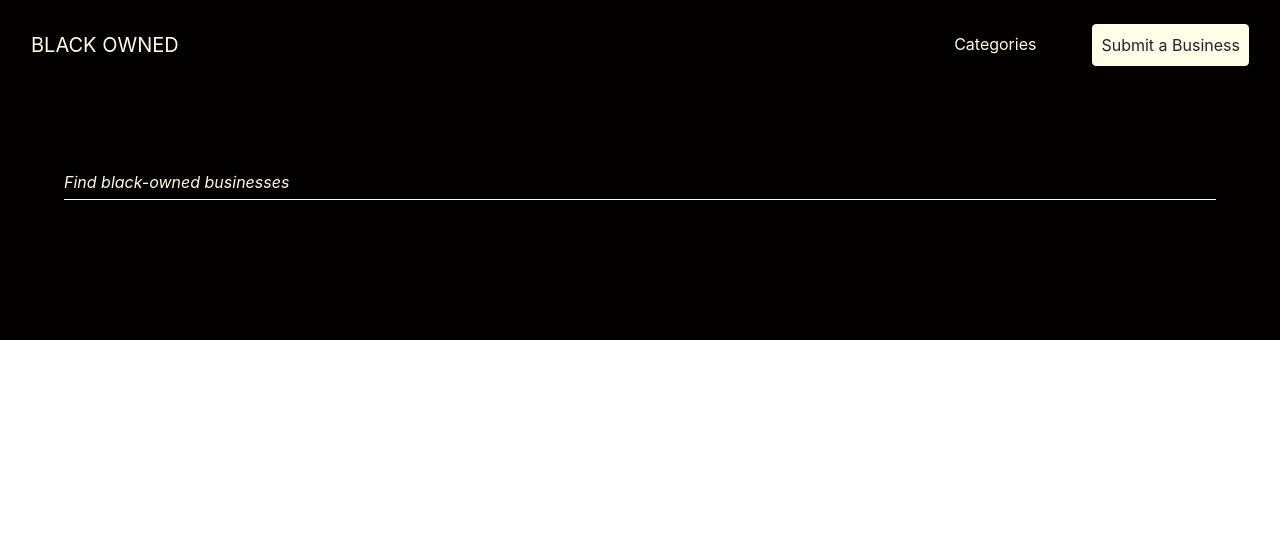
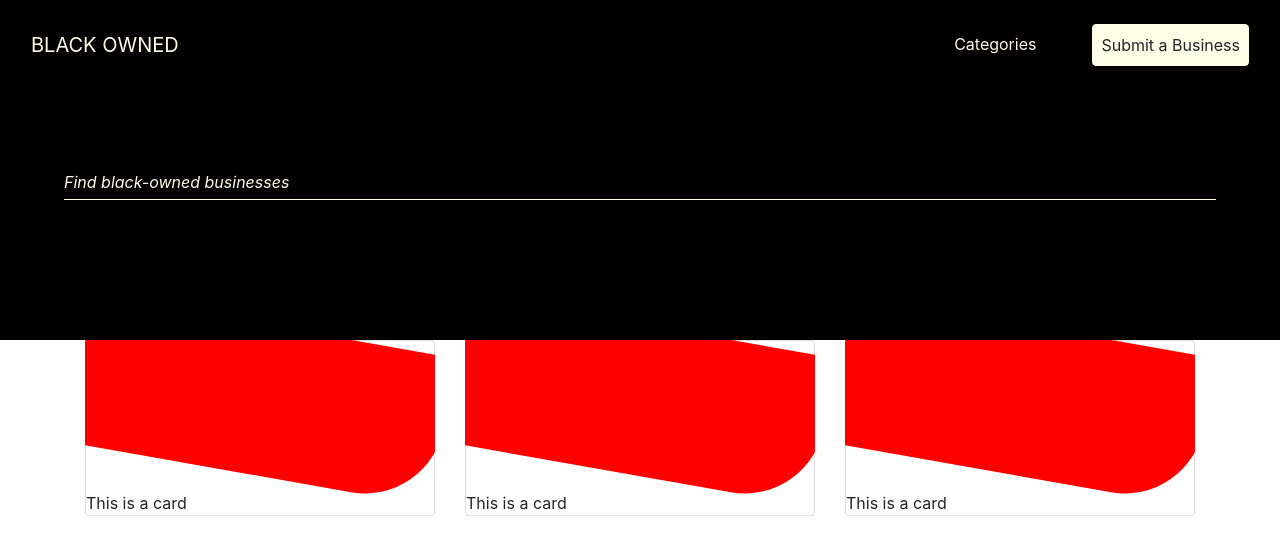
Before and after one commit to deinyefa/black-owned, a React (Create React App) app: page / in a window 1280 px wide. Shown: the top 554 px of the page. Built offline with nearby package versions, Linux system fonts and the light colour scheme.

Commit message:
show business cards

```diff
--- a/src/Components/UI/Card.jsx
+++ b/src/Components/BusinessCard.jsx
@@ -13,7 +13,7 @@ const StyledBusinessCard = styled(BSCard)`
   }
 `;
 
-export const Card = () => {
+export const BusinessCard = () => {
   return (
     <div
       style={{
--- a/src/Components/FindBusiness.jsx
+++ b/src/Components/FindBusiness.jsx
@@ -1,5 +1,7 @@
 import styled from "@emotion/styled";
 import React from "react";
+import { Col, Container, Row } from "reactstrap";
+import { BusinessCard } from "./BusinessCard";
 
 const SearchFilter = styled.div`
   padding: 5em 0 8em;
@@ -16,10 +18,27 @@ const Placeholder = styled.p`
 
 export const FindBusiness = () => {
   return (
-    <SearchFilter>
-      <Placeholder>
-        <em>Find black-owned businesses</em>
-      </Placeholder>
-    </SearchFilter>
+    <>
+      <SearchFilter>
+        <Placeholder>
+          <em>Find black-owned businesses</em>
+        </Placeholder>
+      </SearchFilter>
+      {/* TODO */}
+      {/* <BusinessCard name, rating, category, knownfor, image /> */}
+      <Container>
+        <Row>
+          <Col>
+            <BusinessCard />
+          </Col>
+          <Col>
+            <BusinessCard />
+          </Col>
+          <Col>
+            <BusinessCard />
+          </Col>
+        </Row>
+      </Container>
+    </>
   );
 };
--- a/src/Components/UI/index.js
+++ b/src/Components/UI/index.js
@@ -1,2 +1 @@
-export { Card } from "./Card";
 export { Header } from "./Header";
--- a/src/Components/index.js
+++ b/src/Components/index.js
@@ -1 +1,2 @@
+export { BusinessCard } from "./BusinessCard";
 export { FindBusiness } from "./FindBusiness";
```
